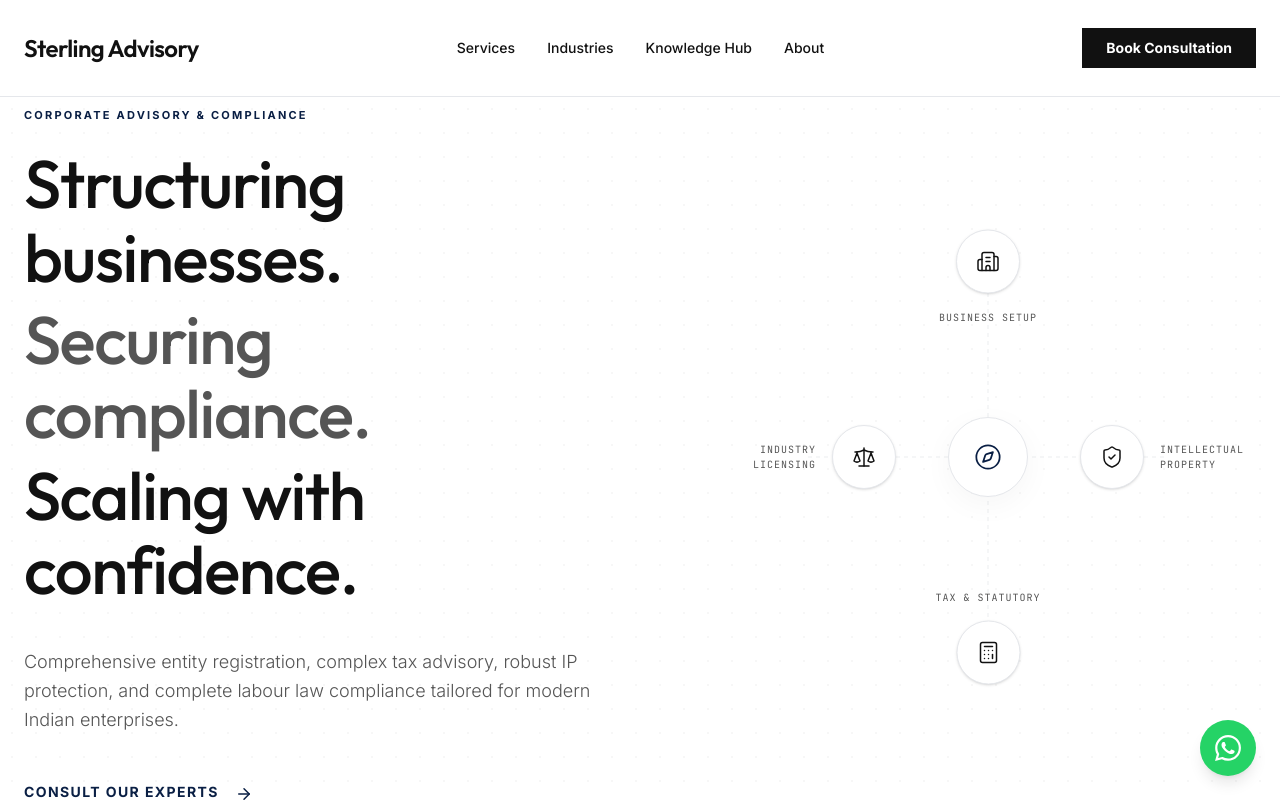
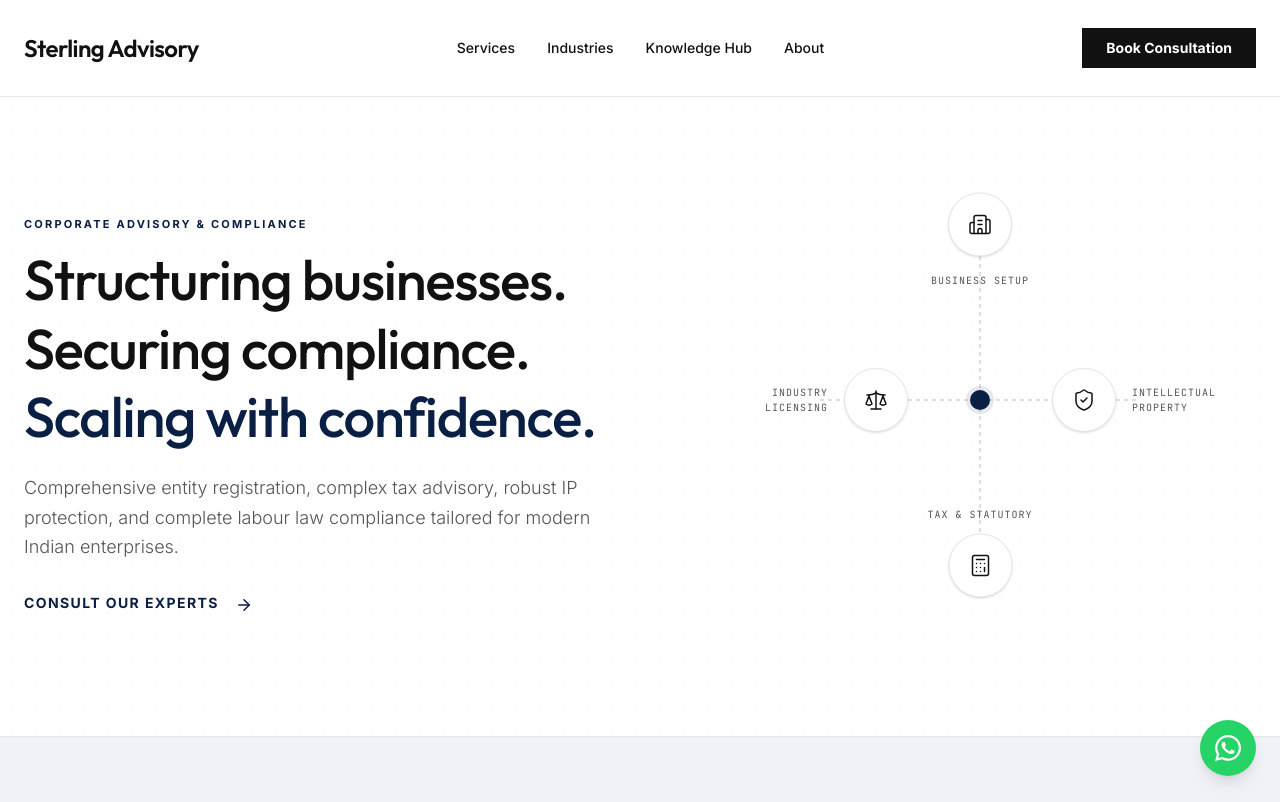
Before and after one commit to thesterlingadvisory-web/thesterlingadvisory, a React (Vite) app in the folder frontend/: page / in a window 1280 px wide. Shown: the top 802 px of the page. Built offline with nearby package versions, Linux system fonts and the light colour scheme.

Commit message:
Fix hero: viewport fit, headline colors, navy dot center, line contrast, diagram alignment

```diff
--- a/frontend/src/pages/public/Home.jsx
+++ b/frontend/src/pages/public/Home.jsx
@@ -125,7 +125,7 @@ export default function Home() {
     <div className="w-full bg-primary selection:bg-accent selection:text-white">
 
       {/* 1. Hero Section (Asymmetric Split Layout) */}
-      <section className="relative min-h-[90vh] flex items-center justify-center border-b border-border-main bg-primary overflow-hidden pt-20 pb-20 md:pt-0 md:pb-0">
+      <section className="relative min-h-[80vh] flex items-center border-b border-border-main bg-primary overflow-hidden py-16 lg:py-0">
         {/* Subtle Background Texture */}
         <div
           className="absolute inset-0 z-0 opacity-[0.03] pointer-events-none"
@@ -141,24 +141,24 @@ export default function Home() {
               animate={{ opacity: 1, y: 0 }}
               transition={{ duration: 0.5, ease: [0.22, 1, 0.36, 1] }}
             >
-              <span className="text-[11px] font-bold uppercase tracking-[0.2em] text-accent mb-6 block">
+              <span className="text-[11px] font-bold uppercase tracking-[0.2em] text-accent mb-4 block">
                 Corporate Advisory & Compliance
               </span>
             </motion.div>
 
-            <h1 className="text-5xl md:text-6xl lg:text-[4.2rem] font-heading font-medium leading-[1.1] text-text-main mb-8">
-              <span className="block overflow-hidden pb-2">
+            <h1 className="text-4xl md:text-5xl lg:text-[3.5rem] font-heading font-medium leading-[1.15] text-text-main mb-5">
+              <span className="block overflow-hidden pb-1">
                 <motion.span className="block" initial={shouldAnimate ? { y: "100%", opacity: 0 } : false} animate={{ y: 0, opacity: 1 }} transition={{ duration: 0.6, ease: [0.22, 1, 0.36, 1], delay: shouldAnimate ? 0.08 : 0 }}>
                   Structuring businesses.
                 </motion.span>
               </span>
-              <span className="block overflow-hidden pb-2">
-                <motion.span className="block text-text-muted" initial={shouldAnimate ? { y: "100%", opacity: 0 } : false} animate={{ y: 0, opacity: 1 }} transition={{ duration: 0.6, ease: [0.22, 1, 0.36, 1], delay: shouldAnimate ? 0.16 : 0 }}>
+              <span className="block overflow-hidden pb-1">
+                <motion.span className="block" initial={shouldAnimate ? { y: "100%", opacity: 0 } : false} animate={{ y: 0, opacity: 1 }} transition={{ duration: 0.6, ease: [0.22, 1, 0.36, 1], delay: shouldAnimate ? 0.16 : 0 }}>
                   Securing compliance.
                 </motion.span>
               </span>
-              <span className="block overflow-hidden pb-2">
-                <motion.span className="block" initial={shouldAnimate ? { y: "100%", opacity: 0 } : false} animate={{ y: 0, opacity: 1 }} transition={{ duration: 0.6, ease: [0.22, 1, 0.36, 1], delay: shouldAnimate ? 0.24 : 0 }}>
+              <span className="block overflow-hidden pb-1">
+                <motion.span className="block text-accent" initial={shouldAnimate ? { y: "100%", opacity: 0 } : false} animate={{ y: 0, opacity: 1 }} transition={{ duration: 0.6, ease: [0.22, 1, 0.36, 1], delay: shouldAnimate ? 0.24 : 0 }}>
                   Scaling with confidence.
                 </motion.span>
               </span>
@@ -168,7 +168,7 @@ export default function Home() {
               initial={shouldAnimate ? { opacity: 0, y: 20 } : false}
               animate={{ opacity: 1, y: 0 }}
               transition={{ duration: 0.5, ease: [0.22, 1, 0.36, 1], delay: shouldAnimate ? 0.88 : 0 }}
-              className="text-lg text-text-muted leading-relaxed mb-12 max-w-xl font-body font-light"
+              className="text-base md:text-lg text-text-muted leading-relaxed mb-8 max-w-xl font-body font-light"
             >
               Comprehensive entity registration, complex tax advisory, robust IP protection, and complete labour law compliance tailored for modern Indian enterprises.
             </motion.p>
@@ -187,17 +187,17 @@ export default function Home() {
           </div>
 
           {/* Right Side: Visual Icon Map */}
-          <div className="w-full hidden lg:flex items-center justify-center h-full min-h-[500px]">
-             <div className="relative w-[360px] h-[360px] flex items-center justify-center ml-12">
+          <div className="w-full hidden lg:flex items-center justify-center">
+             <div className="relative w-[320px] h-[320px] flex items-center justify-center ml-8 mb-8">
                 {/* Connecting Lines */}
                 <motion.svg
                    initial={shouldAnimate ? { opacity: 0 } : false}
-                   animate={{ opacity: 0.5 }}
+                   animate={{ opacity: 1 }}
                    transition={{ duration: 1, delay: shouldAnimate ? 0.6 : 0 }}
-                   className="absolute inset-0 w-full h-full text-border-main"
+                   className="absolute inset-0 w-full h-full" style={{ color: 'rgba(0,0,0,0.18)' }}
                 >
-                   <line x1="180" y1="0" x2="180" y2="360" stroke="currentColor" strokeWidth="1.5" strokeDasharray="4 4" />
-                   <line x1="0" y1="180" x2="360" y2="180" stroke="currentColor" strokeWidth="1.5" strokeDasharray="4 4" />
+                   <line x1="160" y1="0" x2="160" y2="320" stroke="currentColor" strokeWidth="1.5" strokeDasharray="4 4" />
+                   <line x1="0" y1="160" x2="320" y2="160" stroke="currentColor" strokeWidth="1.5" strokeDasharray="4 4" />
                 </motion.svg>
 
                 {/* Center Core */}
@@ -205,10 +205,8 @@ export default function Home() {
                   initial={shouldAnimate ? { scale: 0, opacity: 0 } : false}
                   animate={{ scale: 1, opacity: 1 }}
                   transition={{ duration: 0.8, delay: shouldAnimate ? 0.5 : 0, ease: [0.22, 1, 0.36, 1] }}
-                  className="absolute w-20 h-20 bg-primary border border-border-main rounded-full flex items-center justify-center z-10 shadow-[0_8px_30px_rgb(0,0,0,0.04)]"
-                >
-                  <Compass size={28} strokeWidth={1.5} className="text-accent" />
-                </motion.div>
+                  className="absolute w-5 h-5 bg-accent rounded-full z-10 shadow-[0_0_0_4px_rgba(10,31,68,0.1)]"
+                />
 
                 {/* Node 1: Top (Business Setup) */}
                 <motion.div
@@ -241,7 +239,7 @@ export default function Home() {
                   initial={shouldAnimate ? { scale: 0, opacity: 0 } : false}
                   animate={{ scale: 1, opacity: 1 }}
                   transition={{ duration: 0.6, delay: shouldAnimate ? 0.9 : 0, ease: [0.22, 1, 0.36, 1] }}
-                  className="absolute bottom-0 left-1/2 -translate-x-1/2 translate-y-1/2 flex flex-col items-center gap-4"
+                  className="absolute bottom-0 left-1/2 -translate-x-1/2 translate-y-1/2 flex flex-col items-center gap-3 mb-2"
                 >
                    <span className="text-[10px] font-mono tracking-widest text-text-muted uppercase text-center whitespace-nowrap">Tax & Statutory</span>
                    <div className="w-16 h-16 bg-white border border-border-main rounded-full flex items-center justify-center shadow-sm">
```
